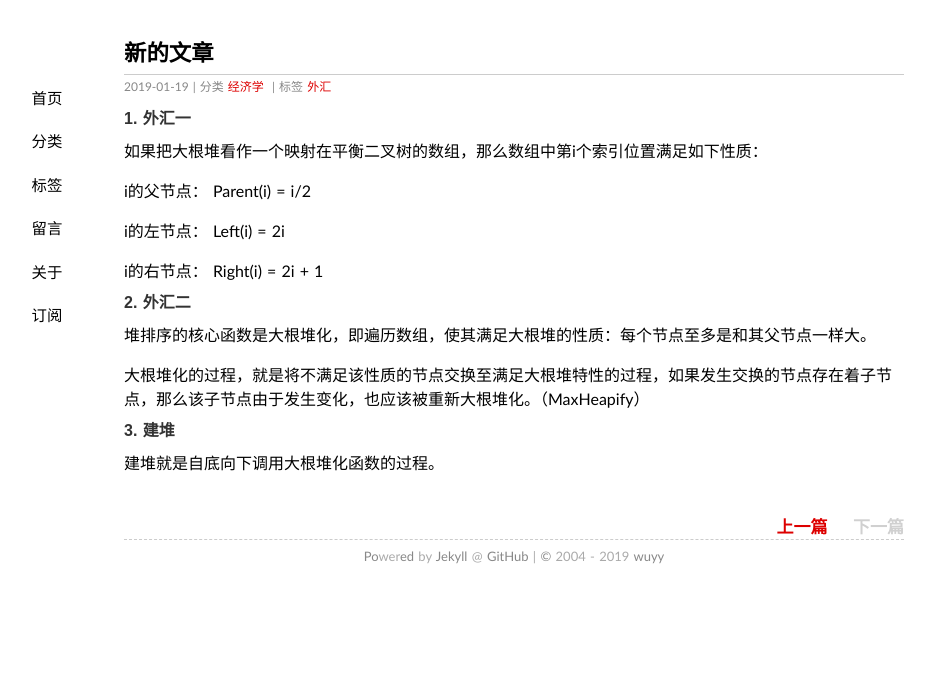
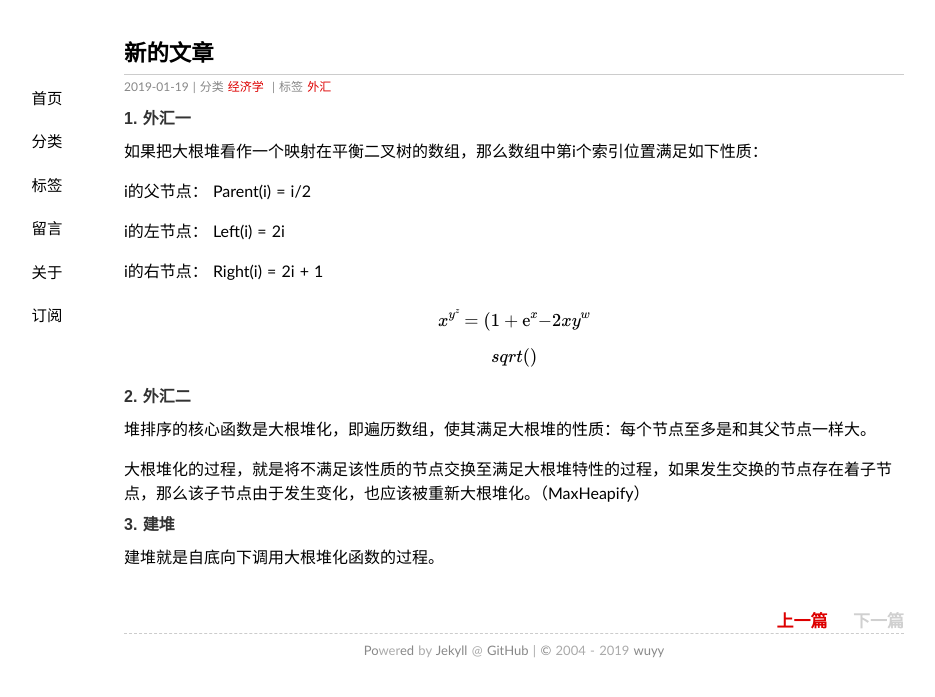
Before and after one commit to wuyy2007/wanguolin.github.io, a Jekyll site: the page built from _posts/2019-01-19-private_yearo.md, in a window 1280 px wide. Shown: the top 697 px of the page, without its empty margins (126-1061 px from the left). Built offline with Jekyll 4.4.1, drawn with Linux system fonts in a browser that asks for light colours; some web fonts are replaced; formulas are drawn with MathJax 3; comment, search, counter and statistics services are not loaded.

Commit message:
Update 2019-01-19-private_yearo.md

```diff
--- a/_posts/2019-01-19-private_yearo.md
+++ b/_posts/2019-01-19-private_yearo.md
@@ -17,6 +17,9 @@ i的左节点： Left(i) = 2i
 
 i的右节点： Right(i) = 2i + 1
 
+$$ x^{y^z}=(1+{\rm e}^x{-2xy^w} $$
+
+$$sqrt()$$
 
 #### 2. 外汇二
 
```
